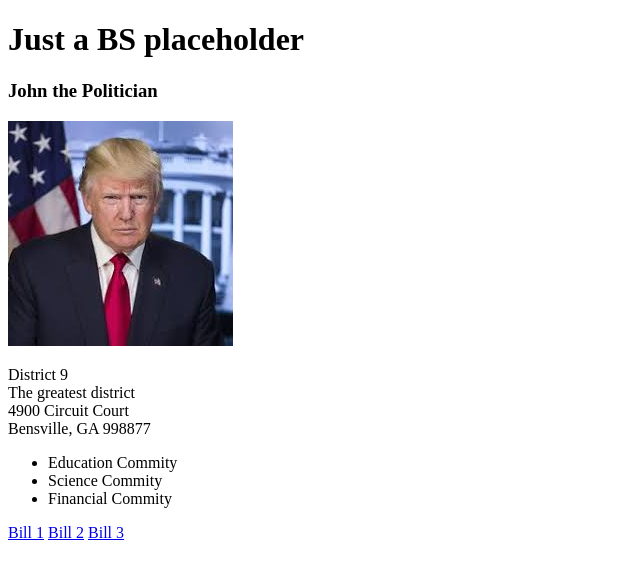
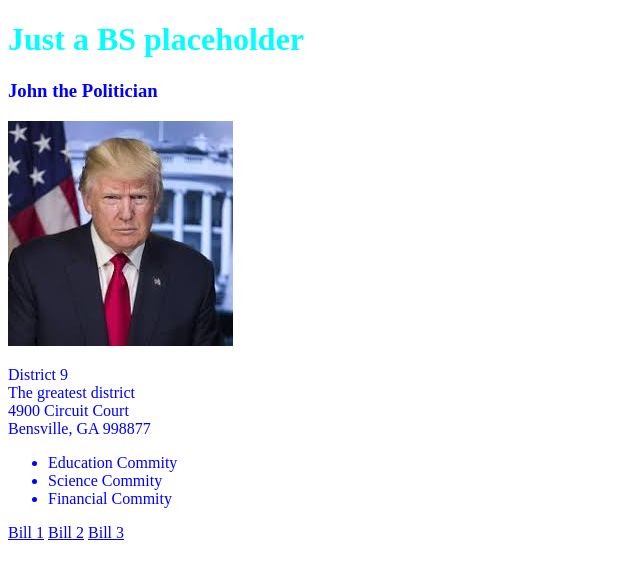
Before and after one commit to ppatton35745/my-political-candidate, a plain HTML site: page index.html in a window 1280 px wide. Shown: the whole page, without its empty margins (0-640 px from the left). Drawn offline with Linux system fonts and the light colour scheme.

Commit message:
changed header color to aqua

```diff
--- a/index.html
+++ b/index.html
@@ -4,10 +4,11 @@
         <meta charset="UTF-8">
         <meta name="viewport" content="width=device-width, initial-scale=1.0">
         <meta http-equiv="X-UA-Compatible" content="ie=edge">
+        <link rel="stylesheet" type="text/css" href="main.css">
         <title>Document</title>
     </head>
     <body>
-        <h1>Just a BS placeholder</h1>
+        <h1 style="color:aqua">Just a BS placeholder</h1>
 
         <article class="John">
             <section class="John John--basicInfo">
```
